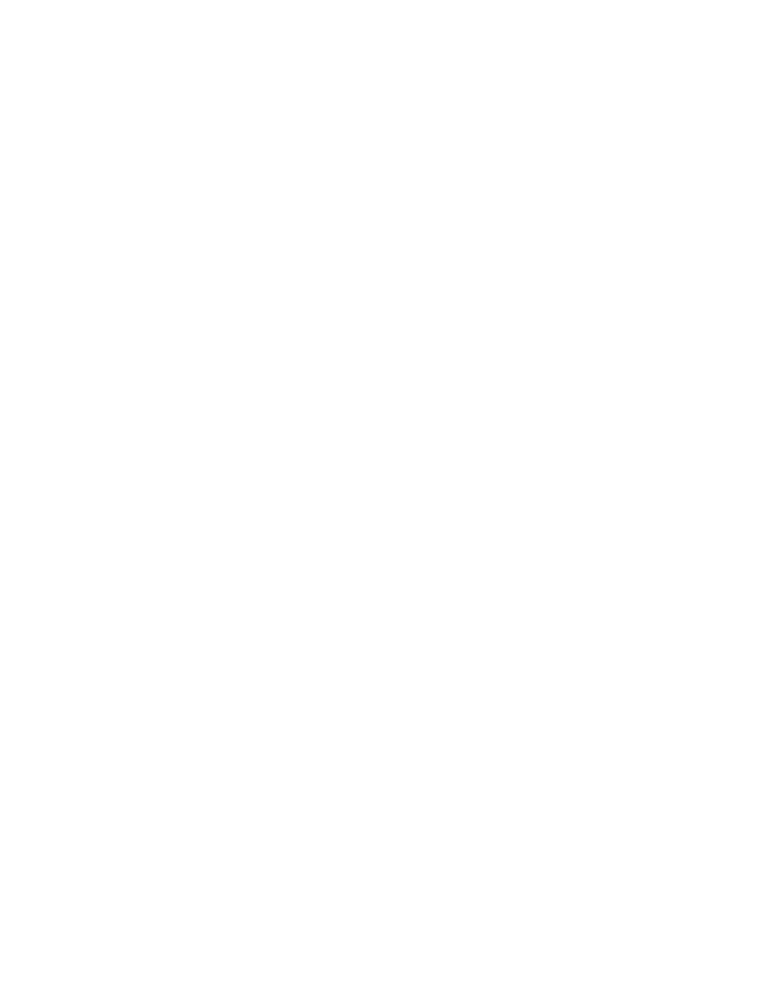
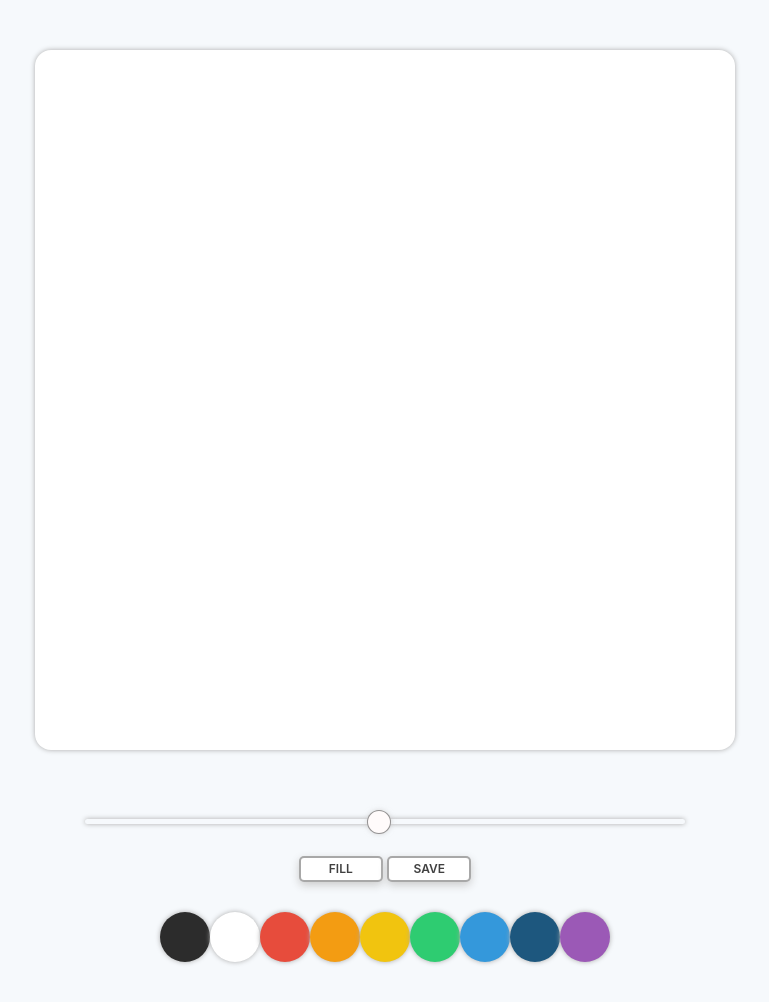
Before and after one commit to Hyejin00/paintjs, a plain HTML site: page index.html in a window 1280 px wide. Shown: the whole page, without its empty margins (255-1024 px from the left). Before the commit the page ends 800 px from the top, so only its background shows below. Drawn offline with Linux system fonts and the light colour scheme.

Commit message:
add view

```diff
--- a/index.html
+++ b/index.html
@@ -7,6 +7,27 @@
     <title>PaintJs</title>
   </head>
   <body>
+    <canvas id ="jsCanvas" class="canvas"></canvas>
+    <div class="controls">
+      <div class="controls__range">
+        <input type="range" id="jsRange" class="range" min="0.1" max="5.0" value="2.5" step="0.1">
+      </div>
+      <div class="controls__btns">
+        <button id="jsMode">Fill</button>
+        <button id="jsSave">Save</button>
+      </div>
+      <div class="controls__colors" id="jsColors">
+        <div class="controls__color" style = "background-color: #2c2c2c;"></div>
+        <div class="controls__color" style = "background-color: white;"></div>
+        <div class="controls__color" style = "background-color: #e74c3c;"></div>
+        <div class="controls__color" style = "background-color: #f39c12;"></div>
+        <div class="controls__color" style = "background-color: #f1c40f;"></div>
+        <div class="controls__color" style = "background-color: #2ecc71;"></div>
+        <div class="controls__color" style = "background-color: #3498db;"></div>
+        <div class="controls__color" style = "background-color: #1d577e;"></div>
+        <div class="controls__color" style = "background-color: #9b59b6;"></div>
+      </div>
+    </div>
     <script src="app.js"></script>
   </body>
 </html>
--- /dev/null
+++ b/reset.css
@@ -0,0 +1,43 @@
+html, body, div, span, applet, object, iframe,
+h1, h2, h3, h4, h5, h6, p, blockquote, pre,
+a, abbr, acronym, address, big, cite, code,
+del, dfn, em, img, ins, kbd, q, s, samp,
+small, strike, strong, sub, sup, tt, var,
+b, u, i, center,
+dl, dt, dd, ol, ul, li,
+fieldset, form, label, legend,
+table, caption, tbody, tfoot, thead, tr, th, td,
+article, aside, canvas, details, embed,
+figure, figcaption, footer, header, hgroup,
+menu, nav, output, ruby, section, summary,
+time, mark, audio, video {
+	margin: 0;
+	padding: 0;
+	border: 0;
+	font-size: 100%;
+	font: inherit;
+	vertical-align: baseline;
+}
+/* HTML5 display-role reset for older browsers */
+article, aside, details, figcaption, figure,
+footer, header, hgroup, menu, nav, section {
+	display: block;
+}
+body {
+	line-height: 1;
+}
+ol, ul {
+	list-style: none;
+}
+blockquote, q {
+	quotes: none;
+}
+blockquote:before, blockquote:after,
+q:before, q:after {
+	content: '';
+	content: none;
+}
+table {
+	border-collapse: collapse;
+	border-spacing: 0;
+}
--- a/style.css
+++ b/style.css
@@ -0,0 +1,87 @@
+@import "reset.css";
+body{
+  background-color: #f6f9fc;
+  font-family: -apple-system, BlinkMacSystemFont, 'Segoe UI', Roboto, Oxygen, Ubuntu, Cantarell, 'Open Sans', 'Helvetica Neue', sans-serif;
+  display: flex;
+  flex-direction: column;
+  align-items: center;
+  padding: 50px 0;
+}
+
+.canvas{
+  width: 43.75rem;
+  height: 43.75rem;
+  background-color: white;
+  border-radius: 1rem;
+  box-shadow: 0 0 0.3rem rgb(170, 170, 170);
+}
+.controls{
+  margin-top: 60px;
+  display: flex;
+  flex-direction: column;
+  align-items: center;
+}
+
+.controls .controls__btns{
+  margin-bottom: 30px;
+}
+
+.controls__btns button{
+  all:unset;
+  cursor: pointer;
+  background-color: white;
+  padding: 5px 0;
+  width: 80px;
+  text-align: center;
+  border-radius: 5px;
+  box-shadow: 0 0.2rem 0.5rem rgb(204, 204, 204);
+  border: 2px solid rgba(94, 94, 94, 0.541);
+  color: rgba(31, 31, 31, 0.856);
+  text-transform: uppercase;
+  font-weight: 600;
+  font-size: 12px;
+}
+
+.controls__btns button:active{
+  transform: scale(0.98);
+}
+.controls .controls__colors{
+  display: flex;
+}
+.controls__colors .controls__color{
+  width: 50px;
+  height: 50px;
+  border-radius: 25px;
+  cursor: pointer;
+  box-shadow: 0 0 0.3rem rgb(170, 170, 170);
+}
+
+.controls .controls__range{
+  margin-bottom: 30px;
+}
+
+.controls .controls__range .range{
+  -webkit-appearance: none;
+  cursor: pointer;
+  height: 5px;
+  width: 600px;
+  border-radius: 8px;
+  outline: none;
+  box-shadow: 0 0 0.3rem rgb(170, 170, 170);
+  background:transparent;
+}
+
+.range::-webkit-slider-thumb{
+  -webkit-appearance: none;
+  appearance: none;
+  width: 1.5rem;
+  height: 1.5rem;
+  border-radius: 50%;
+  background: rgb(255, 251, 251);
+  border: rgba(100, 100, 100, 0.692) solid 1px;
+  cursor: pointer;
+  box-shadow: 0 0 0.3rem rgba(192, 192, 192, 0.589);
+}
+.range::-webkit-slider-thumb:active{
+  transform: scale(0.9);
+}
```
